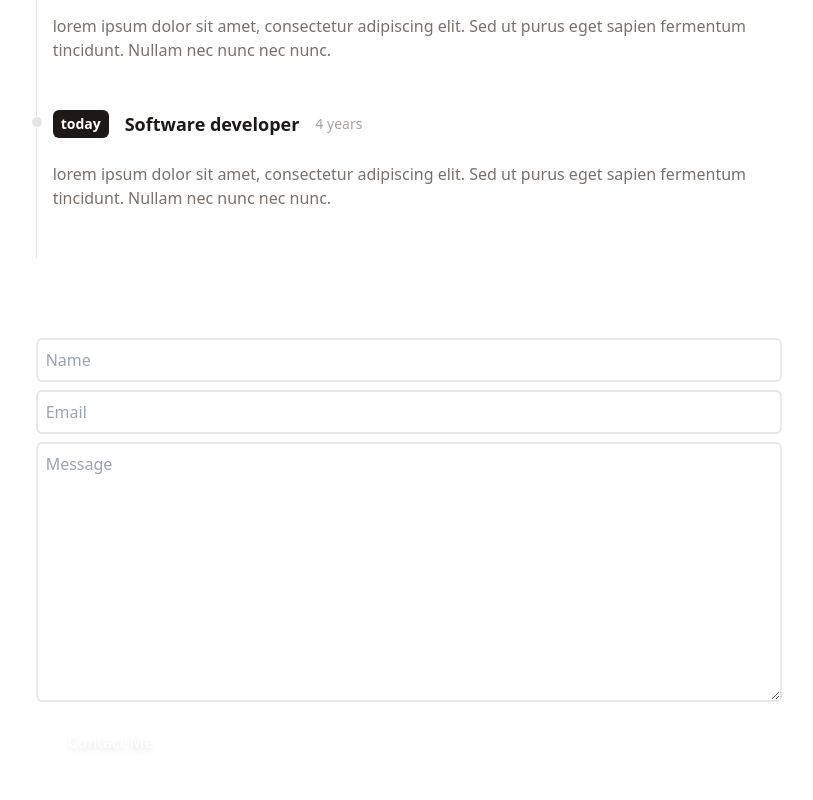
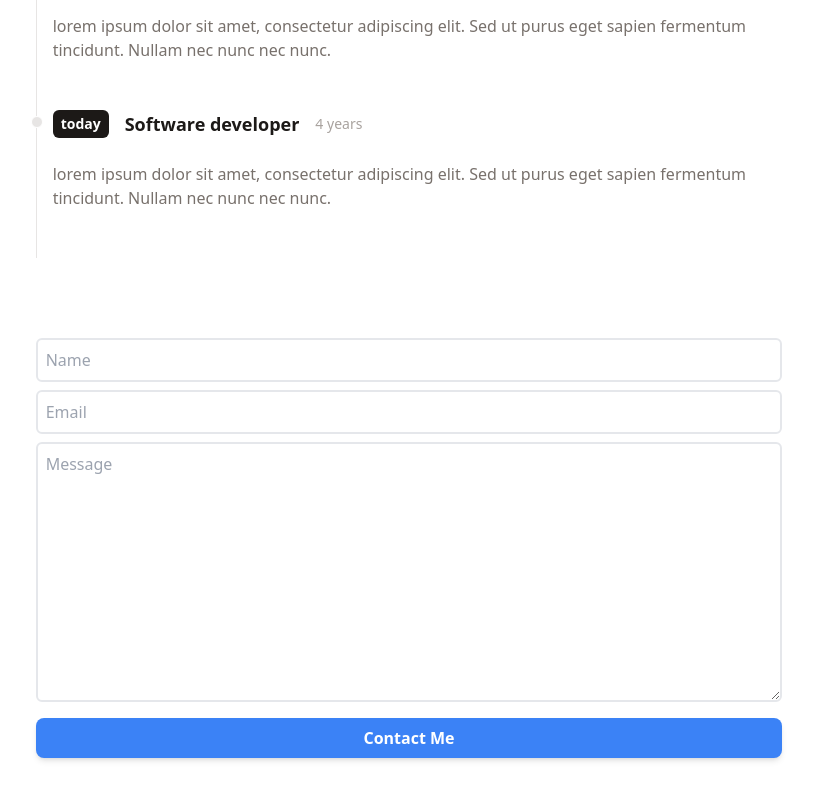
Before and after one commit to Pawansubedi90558/minimal-portfolio, a React (Vite) app: page / in a window 1280 px wide. Shown: the part 918-1718 px from the top of the page, without its empty margins (231-1044 px from the left). Built offline with nearby package versions, Linux system fonts and the light colour scheme.

Commit message:
submit button

```diff
--- a/src/components/Contact.jsx
+++ b/src/components/Contact.jsx
@@ -24,7 +24,8 @@ function Contact(){
                               className="p-2 mb-4 bg-transparent border-2 rounded-md focus:outline-none"
                    />
                    <button type="button"
-                            className="text-center inline-block px-8 py-3 w-max text-base font-medium rounded-md text-white bg-gradient from-yellow-500 to-pink-500 drop-shadow-md hover:stroke-white"
+                            // className="text-center inline-block px-8 py-3 w-max text-base font-medium rounded-md text-white bg-gradient from-yellow-500 to-pink-500 drop-shadow-md hover:stroke-white"
+                            className="px-4 py-2 bg-blue-500 text-white font-semibold rounded-lg shadow-md hover:bg-blue-700"
                             >Contact Me</button>
 
                 </form>
```
